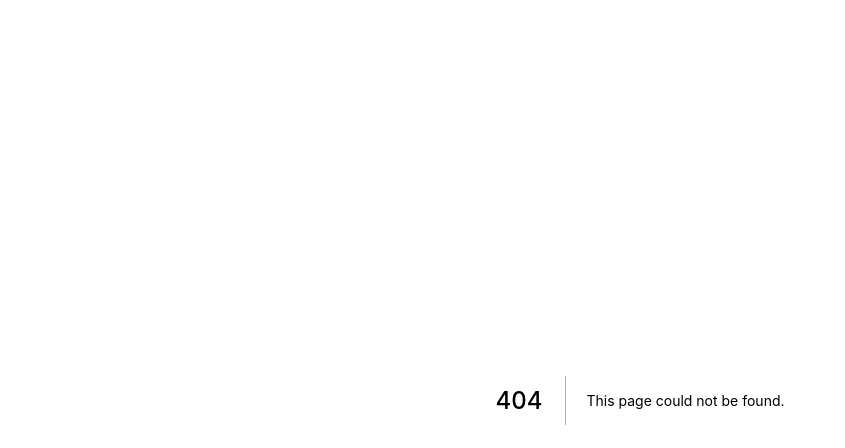
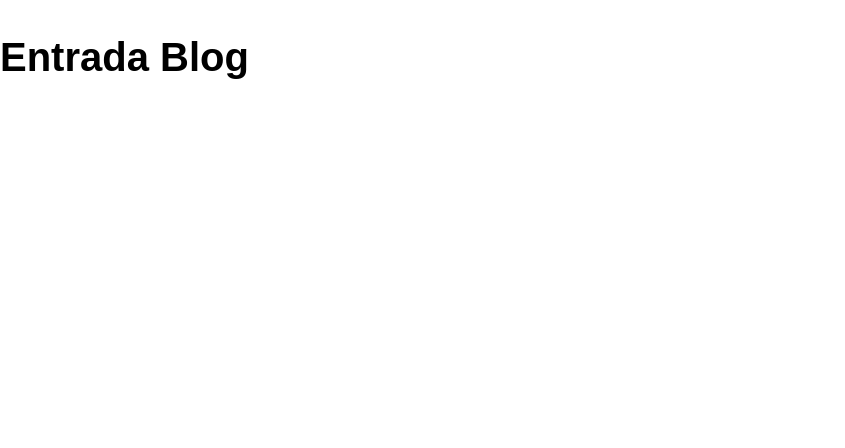
Before and after one commit to joelc24/guitarla_next, a Next.js app: page /blog/1 in a window 1280 px wide. Before the commit this address had no page. Shown: the top 448 px of the page, without its empty margins (0-845 px from the left). Built offline with nearby package versions, Linux system fonts and the light colour scheme.

Commit message:
Routing dinamico en next.js

```diff
--- /dev/null
+++ b/pages/blog/[id].js
@@ -0,0 +1,9 @@
+import { useRouter } from 'next/router'
+const EntradaVlog = () => {
+    const router = useRouter()
+    return (
+        <h1>Entrada Blog</h1>
+    );
+}
+
+export default EntradaVlog;
```
